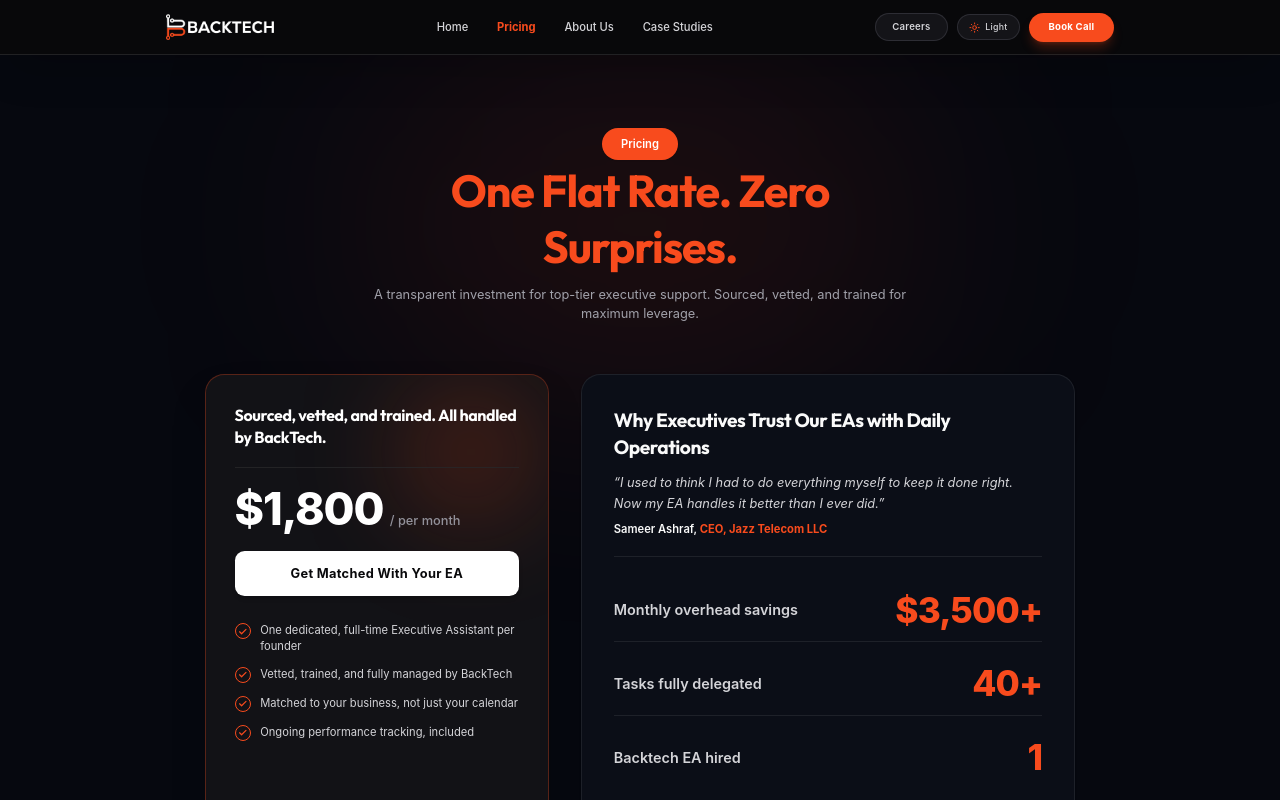
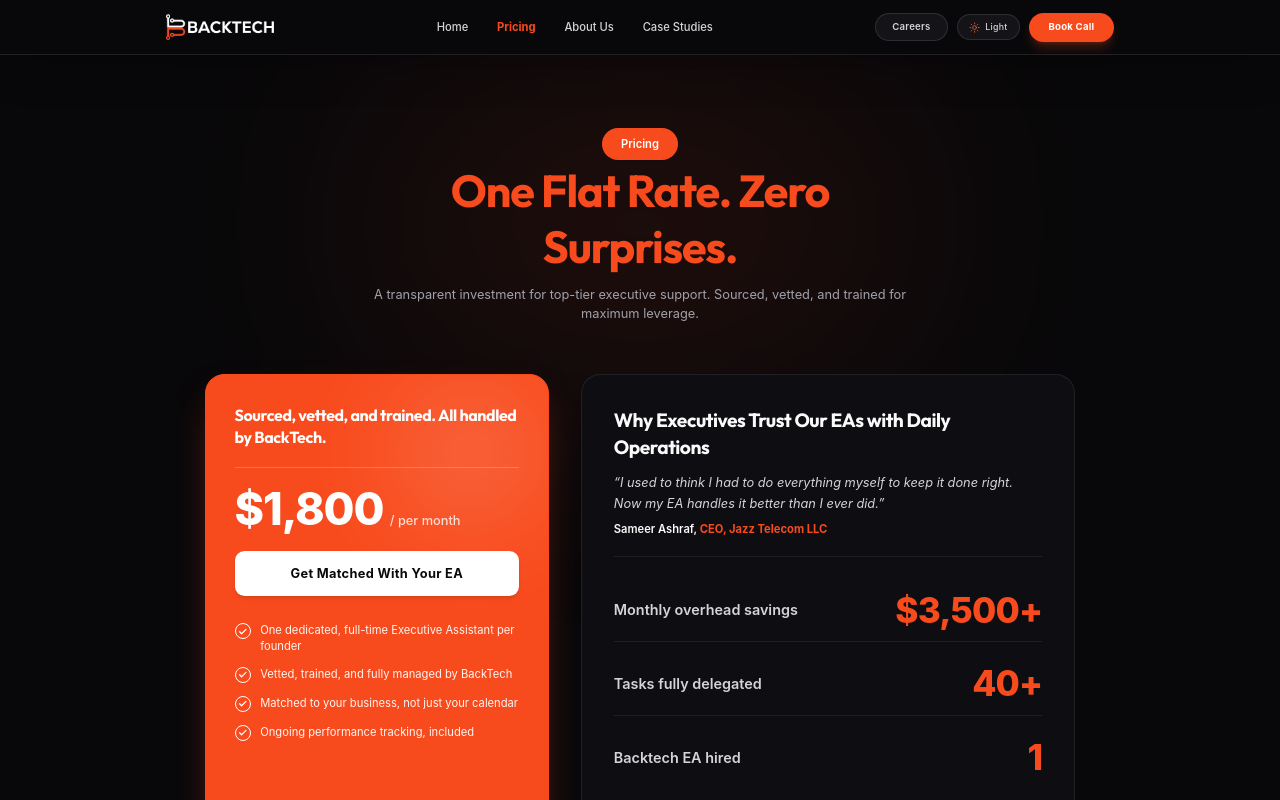
Before and after one commit to sameerjoyo666-dotcom/Backtech, a React (Vite) app: page /pricing in a window 1280 px wide. Shown: the top 800 px of the page. Built offline with nearby package versions, Linux system fonts and the light colour scheme.

Commit message:
feat: replace blue tints with shades of black, copy white theme from backtech.io, and make pricing card orange

```diff
--- a/src/index.css
+++ b/src/index.css
@@ -5,29 +5,29 @@
     --font-heading: 'Outfit', -apple-system, BlinkMacSystemFont, 'Segoe UI', Roboto, sans-serif;
     --font-body: 'Plus Jakarta Sans', -apple-system, BlinkMacSystemFont, 'Segoe UI', Roboto, sans-serif;
     --color-brand-orange: #F84B1D;
-    --color-brand-dark: #06080F;
+    --color-brand-dark: #08080A;
 
-    /* Theme Tokens directly from Backtech.io (Dark Mode Default) */
-    --bg-page: #06080F;
-    --bg-surface: #0B0E17;
-    --bg-alt: #101423;
-    --bg-elevated: #151A2E;
-    --bg-card: #0B0E17;
+    /* Theme Tokens: Neutral Shades of Black (Zero Blue/Navy) */
+    --bg-page: #08080A;
+    --bg-surface: #0E0E12;
+    --bg-alt: #141418; /* Lighter shade of black for alternating sections */
+    --bg-elevated: #1A1A20;
+    --bg-card: #111115;
     --border-color: rgba(255, 255, 255, 0.08);
     --border-subtle: rgba(255, 255, 255, 0.04);
     --text-main: #D4D4D8;
     --text-heading: #FAFAFA;
     --text-muted: #A1A1AA;
 
-    /* Authentic BackTech.io Radial Mesh Gradient Colors */
-    --hero-mesh-1: rgba(248, 75, 29, 0.16);
-    --hero-mesh-2: rgba(99, 102, 241, 0.12);
-    --hero-mesh-3: rgba(6, 182, 212, 0.08);
+    /* Pure Brand Orange Ambient Glow (Zero Blue / Indigo / Cyan) */
+    --hero-mesh-1: rgba(248, 75, 29, 0.12);
+    --hero-mesh-2: rgba(248, 75, 29, 0.05);
+    --hero-mesh-3: transparent;
   }
 
   html.light {
-    /* Theme Tokens directly from Backtech.io (Light Mode) */
-    --bg-page: #FDFDFD;
+    /* Pure Clean White Theme from BackTech.io */
+    --bg-page: #FFFFFF;
     --bg-surface: #FFFFFF;
     --bg-alt: #F4F5F7;
     --bg-elevated: #FFFFFF;
@@ -38,9 +38,9 @@
     --text-heading: #09090B;
     --text-muted: #71717A;
 
-    --hero-mesh-1: rgba(248, 75, 29, 0.09);
-    --hero-mesh-2: rgba(99, 102, 241, 0.06);
-    --hero-mesh-3: rgba(6, 182, 212, 0.04);
+    --hero-mesh-1: rgba(248, 75, 29, 0.06);
+    --hero-mesh-2: rgba(248, 75, 29, 0.02);
+    --hero-mesh-3: transparent;
   }
 
   html {
--- a/src/pages/PricingPage.jsx
+++ b/src/pages/PricingPage.jsx
@@ -65,11 +65,11 @@
         {/* 2-Column Cards Grid */}
         <div className="grid grid-cols-1 lg:grid-cols-12 gap-8 lg:gap-10 items-stretch relative z-10">
 
-          {/* ================= LEFT CARD: PRICING CARD (Turns Orange in Light Mode) ================= */}
-          <div className="lg:col-span-5 rounded-3xl p-7 sm:p-9 bg-[#121216] text-white border border-[#F84B1D]/30 shadow-2xl flex flex-col justify-between relative overflow-hidden group pricing-plan-card transition-all duration-300">
+          {/* ================= LEFT CARD: ORANGE PRICING PLAN CARD ================= */}
+          <div className="lg:col-span-5 rounded-3xl p-7 sm:p-9 bg-[#F84B1D] text-white shadow-2xl shadow-[#F84B1D]/35 flex flex-col justify-between relative overflow-hidden group border border-[#F84B1D] transition-all duration-300">
 
             {/* Ambient Corner Glow */}
-            <div className="absolute top-0 right-0 w-48 h-48 bg-[#F84B1D]/20 rounded-full blur-3xl pointer-events-none" />
+            <div className="absolute top-0 right-0 w-48 h-48 bg-white/15 rounded-full blur-3xl pointer-events-none" />
 
             <div className="space-y-6 relative z-10">
 
@@ -81,14 +81,14 @@
               </div>
 
               {/* Divider */}
-              <div className="border-b border-zinc-800/80 pricing-fine-print" />
+              <div className="border-b border-white/20" />
 
               {/* Flat Price Display */}
               <div className="flex items-baseline gap-2">
                 <span className="font-heading text-4xl sm:text-5xl lg:text-[56px] font-extrabold text-white tracking-tight leading-none">
                   $1,800
                 </span>
-                <span className="text-zinc-400 font-medium text-sm sm:text-base opacity-90">
+                <span className="text-white/80 font-medium text-sm sm:text-base">
                   / per month
                 </span>
               </div>
@@ -106,8 +106,8 @@
               {/* Feature Checklist */}
               <div className="space-y-3.5 pt-2">
                 {planFeatures.map((feat, idx) => (
-                  <div key={idx} className="flex items-start gap-3 text-xs sm:text-sm text-zinc-300">
-                    <div className="w-5 h-5 rounded-full border-2 border-[#F84B1D] flex items-center justify-center flex-shrink-0 mt-0.5 text-[#F84B1D] pricing-check-icon">
+                  <div key={idx} className="flex items-start gap-3 text-xs sm:text-sm text-white/95">
+                    <div className="w-5 h-5 rounded-full border-2 border-white flex items-center justify-center flex-shrink-0 mt-0.5 text-white">
                       <Check className="w-3 h-3 stroke-[3]" />
                     </div>
                     <span className="leading-snug pt-0.5">{feat}</span>
@@ -118,7 +118,7 @@
             </div>
 
             {/* Bottom Fine Print */}
-            <div className="pt-6 mt-6 border-t border-zinc-800/80 text-[11px] text-zinc-400 text-center pricing-fine-print">
+            <div className="pt-6 mt-6 border-t border-white/20 text-[11px] text-white/80 text-center">
               Flat monthly rate after your matching period.
             </div>
 
```
